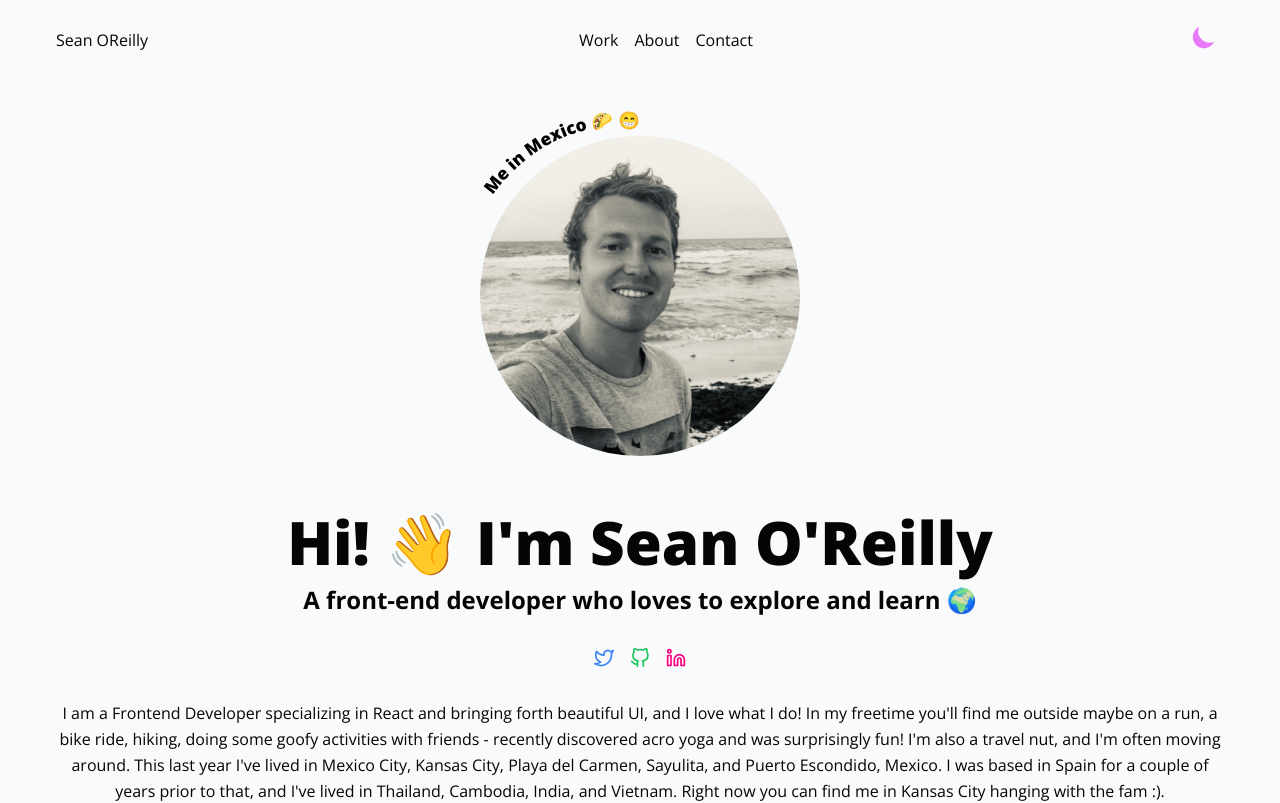
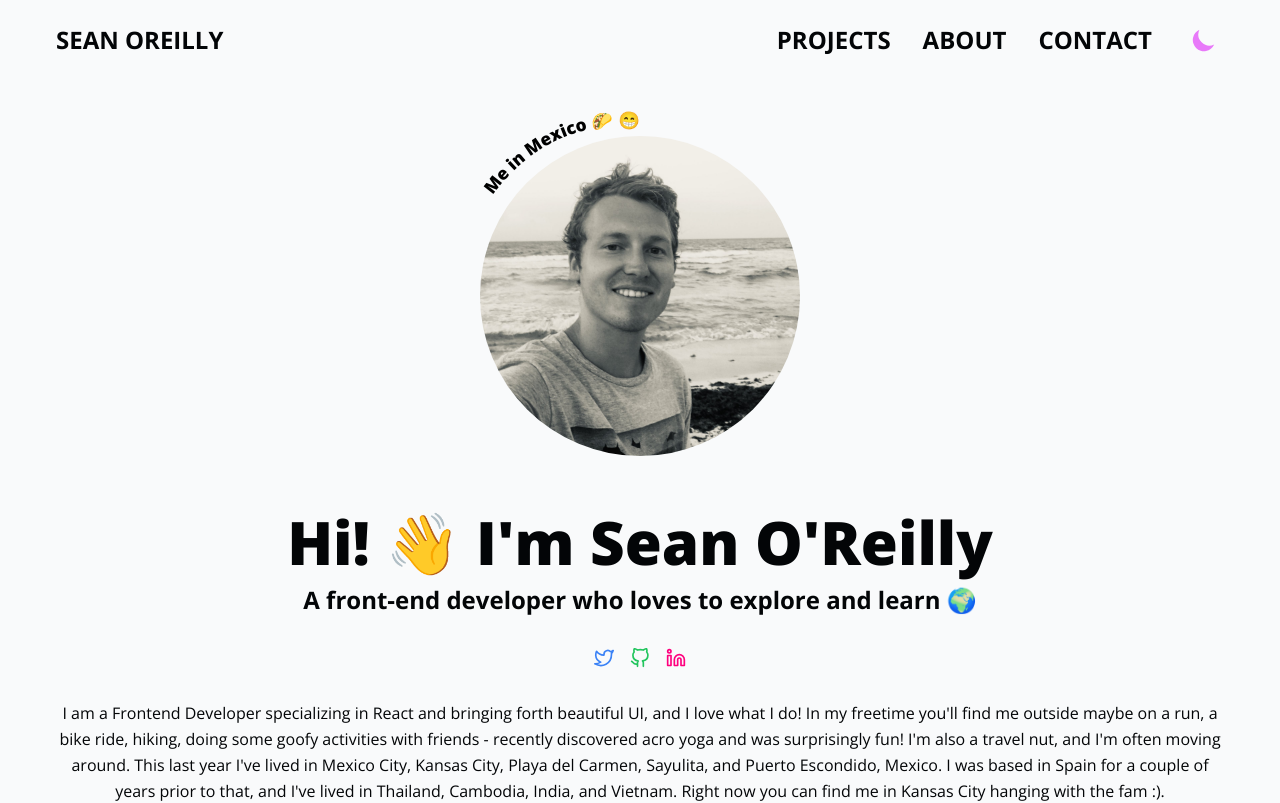
Before and after one commit to seano424/portfolio-clone-typescript, a Next.js app: page / in a window 1280 px wide. Shown: the top 803 px of the page. Built offline with nearby package versions, Linux system fonts and the light colour scheme; what tailwindcss-debug-screens would draw is missing.

Commit message:
updated colors

```diff
--- a/components/Modal.tsx
+++ b/components/Modal.tsx
@@ -29,7 +29,12 @@ export default function Modal(props: Props) {
             {modalLinks.map((link, i) => (
               <li key={i}>
                 <a
-                  className="hover:text-dark dark:hover:text-light transition-all duration-200 ease-linear drop-shadow-2xl"
+                  className={`hover:text-dark dark:hover:text-light transition-all ease-linear drop-shadow-2xl
+                    ${i === 0 && 'duration-200'}
+                    ${i === 1 && 'duration-300'}
+                    ${i === 2 && 'duration-500'}
+                    ${i === 3 && 'duration-700'}
+                  `}
                   href={link.href}
                 >
                   {link.title}
--- a/components/Navbar.tsx
+++ b/components/Navbar.tsx
@@ -47,7 +47,7 @@ export default function Navbar(props: Props) {
   return (
     <nav className="fixed h-20 z-10 bg-light/90 dark:bg-dark/90 filter backdrop-blur-sm flex justify-between items-center w-full py-4 px-base">
       <ul>
-        <li className="hidden lg:flex">
+        <li className="hidden lg:flex uppercase font-bold text-2xl hover:text-primary transition-all duration-700 ease-linear">
           <Link href="/">
             <a className="cursor-pointer">{title}</a>
           </Link>
@@ -63,39 +63,41 @@ export default function Navbar(props: Props) {
           />
         </li>
       </ul>
-      <ul className="hidden lg:flex space-x-4">
-        <li>
+      <ul className="flex items-center gap-8 uppercase font-bold text-2xl">
+        <li className='hidden lg:block'>
           <Link href="/">
-            <a className="cursor-pointer">Work</a>
+            <a className="cursor-pointer hover:text-primary transition-all duration-200 ease-linear">
+              Projects
+            </a>
           </Link>
         </li>
-        <li>
+        <li className='hidden lg:block'>
           <Link href="/">
-            <a className="cursor-pointer">About</a>
+            <a className="cursor-pointer hover:text-primary transition-all duration-300 ease-linear">
+              About
+            </a>
           </Link>
         </li>
-        <li>
+        <li className='hidden lg:block'>
           <Link href="/">
-            <a className="cursor-pointer">Contact</a>
+            <a className="cursor-pointer hover:text-primary transition-all duration-500">
+              Contact
+            </a>
           </Link>
         </li>
-      </ul>
-      <ul>
-        <li>
+        <li className="flex w-10 h-10 justify-center items-center">
           <button
             aria-label="Button to change color theme"
             onClick={handleTheme}
-            className="relative w-10 h-10"
           >
             <AnimatePresence initial={false}>
-              <div className="absolute inset-0 flex justify-center items-center">
+              <div className="flex ">
                 {theme === 'dark' ? (
                   <m.div
                     key="themeButton"
                     initial={{ opacity: 0 }}
                     animate={{ opacity: 1 }}
                     exit={{ opacity: 0 }}
-                    className="absolute inset-0 flex justify-center items-center"
                   >
                     {navState.icon}
                   </m.div>
@@ -105,7 +107,6 @@ export default function Navbar(props: Props) {
                     initial={{ opacity: 0 }}
                     animate={{ opacity: 1 }}
                     exit={{ opacity: 0 }}
-                    className="absolute inset-0 flex justify-center items-center"
                   >
                     {navState.icon}
                   </m.div>
--- a/pages/index.tsx
+++ b/pages/index.tsx
@@ -15,7 +15,7 @@ const Home: NextPage = () => {
       <div className="flex flex-col items-center justify-center py-base">
         <div className="relative w-80 h-80">
           <svg
-            className="absolute -top-12 -left-10 font-black text-2xl z-20 dark:text-light"
+            className="absolute -top-12 -left-10 font-black text-2xl dark:text-light"
             viewBox="0 0 500 500"
           >
             <path
```
